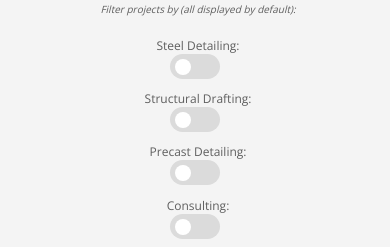
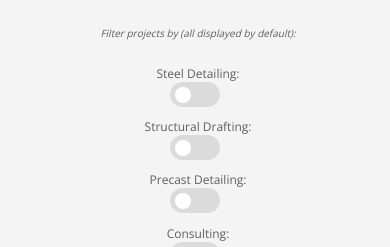
Before and after one commit to toddmoody/detail-connect-wfm, a plain HTML site: page index.html in a window 390 px wide. Shown: the top 247 px of the page. Drawn offline with nearby package versions, Linux system fonts and the light colour scheme; some packages are replaced by stand-ins of ours.

Commit message:
update filter margins for mobile

```diff
--- a/css/main.css
+++ b/css/main.css
@@ -75,9 +75,7 @@ header {
 }
 
 #container {
-
 	background-color: #f4f4f4;
-  /* text-align: center; */
 }
 
 ul {
@@ -194,8 +192,10 @@ label:active:after {
     margin-top: 1.5em;
     margin-bottom: 2.2em;
   }
+
   #filters-fine {
-    margin-bottom: 20px !important;
+    margin-top: 2em;
+    margin-bottom: 2em !important;
   }
   input {
     margin-top: 0 !important;
```
